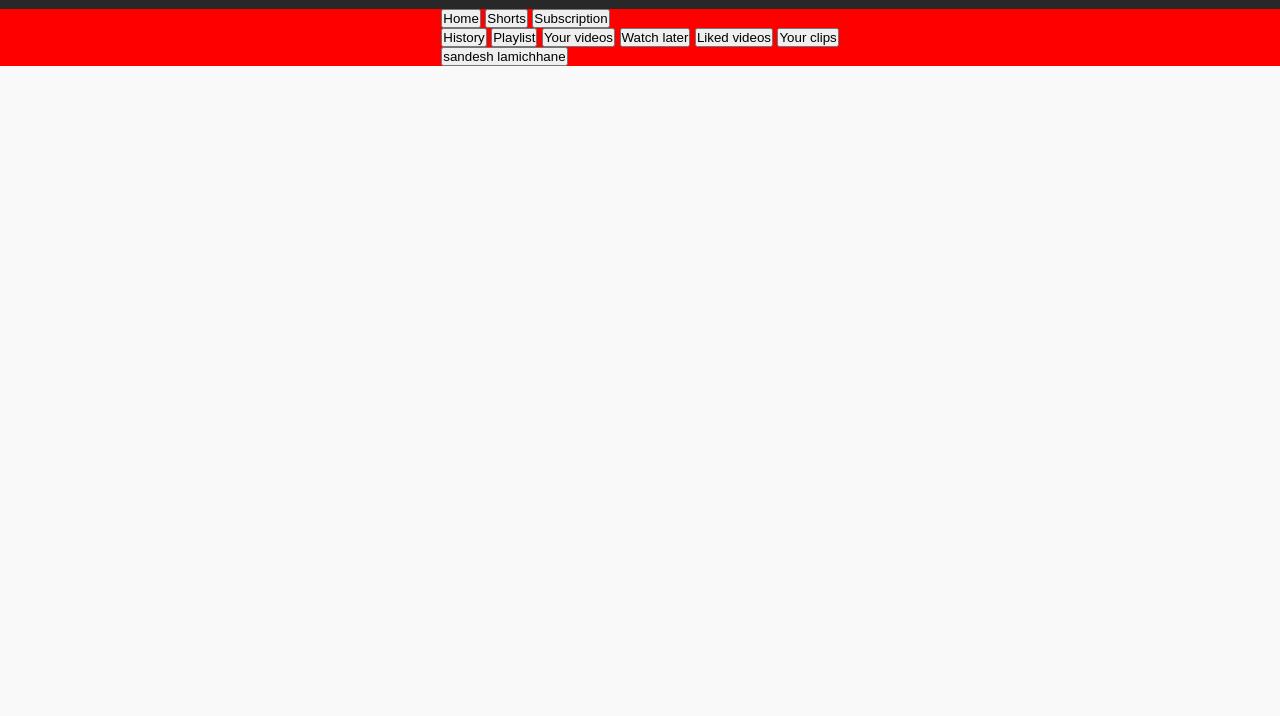
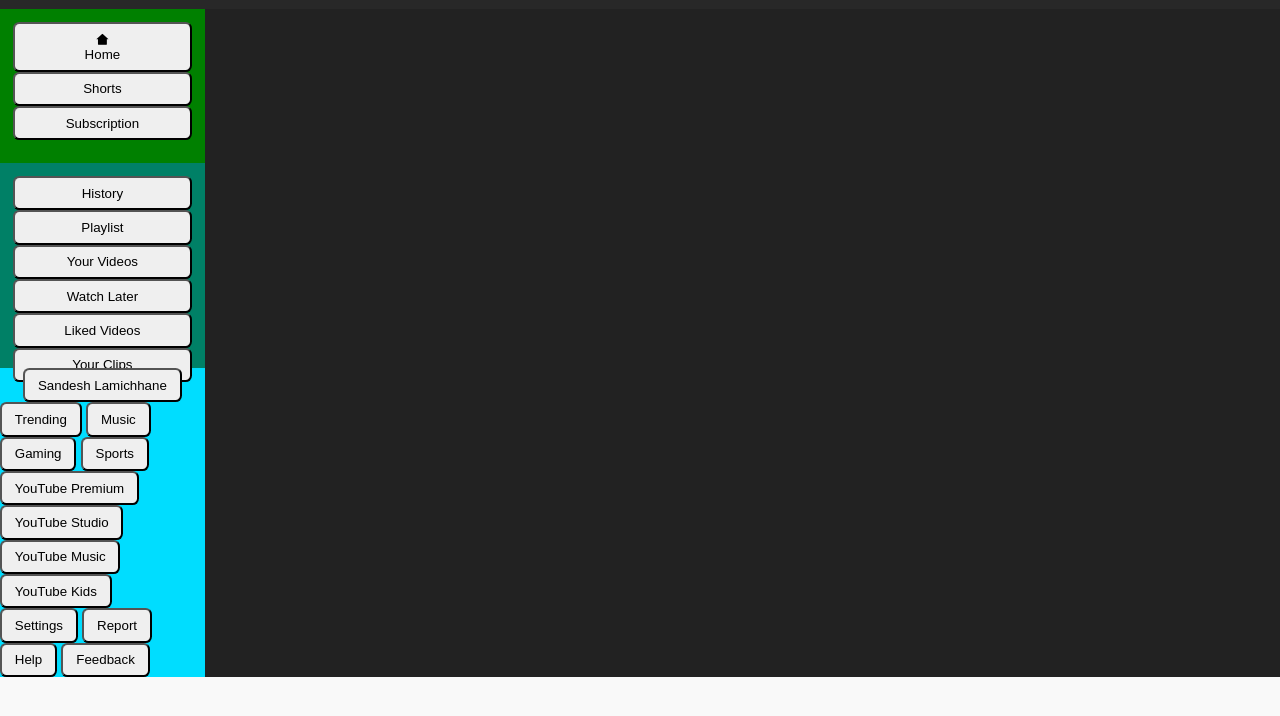
Before and after one commit to sandesh2060/TestRepo, a plain HTML site: page index.html in a window 1280 px wide. Shown: the part 52-768 px from the top of the page. Drawn offline with nearby package versions, Linux system fonts and the light colour scheme.

Commit message:
working on side nav

```diff
--- a/index.html
+++ b/index.html
@@ -3,62 +3,109 @@
   <head>
     <meta charset="UTF-8" />
     <meta name="viewport" content="width=device-width, initial-scale=1.0" />
-    <title>youtube clone</title>
+    <meta
+      name="description"
+      content="YouTube Clone - Watch, Share, and Discover Content"
+    />
+    <meta name="keywords" content="YouTube, clone, video, media, streaming" />
+    <meta name="author" content="Your Name" />
+    <title>YouTube Clone</title>
     <link rel="stylesheet" href="style.css" />
     <link
       href="https://cdn.jsdelivr.net/npm/remixicon@4.5.0/fonts/remixicon.css"
       rel="stylesheet"
     />
+    <!-- Favicon -->
+    <link rel="icon" href="favicon.ico" type="image/x-icon" />
   </head>
   <body>
     <div class="wrapper">
       <div class="nav-top">
         <div class="nav-top-left">
-          <i class="ri-menu-line"></i>
+          <i class="ri-menu-line" aria-label="Menu"></i>
           <div class="logo">
-            <i class="ri-youtube-fill"> </i>
+            <i class="ri-youtube-fill" aria-label="YouTube Logo"></i>
             <h6>YouTube</h6>
             <p>NP</p>
           </div>
         </div>
         <div class="nav-top-middle">
           <div class="search-box">
-            <input type="text" placeholder="Search" />
-            <i class="ri-search-line"></i>
+            <input type="text" placeholder="Search" aria-label="Search input" />
+            <i class="ri-search-line" aria-label="Search icon"></i>
           </div>
-          <i class="ri-mic-fill"></i>
+          <i class="ri-mic-fill" aria-label="Voice search"></i>
         </div>
         <div class="nav-top-right">
-          <div class="create-box">
+          <div class="create-box" aria-label="Create New Content">
             <i class="ri-add-fill"></i>
-            <p>create</p>
+            <p>Create</p>
           </div>
-          <i class="ri-notification-line"></i>
-          <i class="ri-account-circle-fill"></i>
+          <i class="ri-notification-line" aria-label="Notifications"></i>
+          <i class="ri-account-circle-fill" aria-label="User Account"></i>
         </div>
       </div>
+
       <div class="hero-div">
         <aside class="side-nav">
           <section class="home-section">
-            <button class="home">Home</button>
-            <button class="shorts">Shorts</button>
-            <button class="subscription">Subscription</button>
+            <button class="home" aria-label="Home">
+              <i class="ri-home-2-fill"></i>
+              <p>Home</p>
+            </button>
+            <button class="shorts" aria-label="Shorts"><p>Shorts</p></button>
+            <button class="subscription" aria-label="Subscription">
+              <p>Subscription</p>
+            </button>
           </section>
           <section class="you">
-            <button class="History">History</button>
-            <button class="Playlist">Playlist</button>
-            <button class="your-videos">Your videos</button>
-            <button class="watch-later">Watch later</button>
-            <button class="liked-videos">Liked videos</button>
-            <button class="Your-clip">Your clips</button>
+            <button class="history" aria-label="History">History</button>
+            <button class="playlist" aria-label="Playlist">Playlist</button>
+            <button class="your-videos" aria-label="Your Videos">
+              Your Videos
+            </button>
+            <button class="watch-later" aria-label="Watch Later">
+              Watch Later
+            </button>
+            <button class="liked-videos" aria-label="Liked Videos">
+              Liked Videos
+            </button>
+            <button class="your-clip" aria-label="Your Clips">
+              Your Clips
+            </button>
           </section>
           <section class="subscription">
-            <button class="profiles">
+            <button class="profiles" aria-label="Profile">
               <div class="profile"></div>
-              <p class="chhanel-name">sandesh lamichhane</p>
+              <p class="chhanel-name">Sandesh Lamichhane</p>
             </button>
           </section>
-          <section class="explore"></section>
+          <section class="explore">
+            <button class="trending" aria-label="Trending">Trending</button>
+            <button class="music" aria-label="Music">Music</button>
+            <button class="gaming" aria-label="Gaming">Gaming</button>
+            <button class="sports" aria-label="Sports">Sports</button>
+          </section>
+          <section class="more">
+            <button class="youtube-premium" aria-label="YouTube Premium">
+              YouTube Premium
+            </button>
+            <button class="youtube-studio" aria-label="YouTube Studio">
+              YouTube Studio
+            </button>
+            <button class="youtube-music" aria-label="YouTube Music">
+              YouTube Music
+            </button>
+            <button class="youtube-kids" aria-label="YouTube Kids">
+              YouTube Kids
+            </button>
+          </section>
+          <section class="settings">
+            <button class="setting" aria-label="Settings">Settings</button>
+            <button class="report" aria-label="Report">Report</button>
+            <button class="help" aria-label="Help">Help</button>
+            <button class="feed-back" aria-label="Feedback">Feedback</button>
+          </section>
         </aside>
       </div>
     </div>
--- a/style.css
+++ b/style.css
@@ -20,6 +20,7 @@
   --youtube-info-color: #00bfff; /* Info color for elements */
   --youtube-text-color: #f9f9f9;
 }
+
 * {
   margin: 0;
   padding: 0;
@@ -33,6 +34,7 @@ body {
 
 .wrapper {
   width: 100%;
+  background-color: var(--youtube-dark); /* Use YouTube dark color */
 }
 
 .nav-top {
@@ -42,6 +44,7 @@ body {
   align-items: center;
   background-color: var(--youtube-black);
 }
+
 .nav-top-left {
   height: 100%;
   width: 21vw;
@@ -51,17 +54,20 @@ body {
   gap: 1.4vw;
   padding: 0 1vw;
 }
+
 .nav-top-left > i {
   font-size: 1.6vw;
   display: flex;
   align-items: center;
   color: var(--youtube-text-color);
 }
+
 .logo {
   display: flex;
   align-items: center;
   gap: 0.1vw;
 }
+
 .logo > i {
   font-size: 2.3vw;
   display: flex;
@@ -69,6 +75,7 @@ body {
   color: var(--youtube-red);
   overflow: hidden;
 }
+
 .logo > h6 {
   font-size: 1.4vw;
   font-weight: 400;
@@ -77,6 +84,7 @@ body {
   color: var(--youtube-text-color);
   letter-spacing: -0.1vw;
 }
+
 .logo > p {
   font-size: 0.2vw;
   display: flex;
@@ -84,6 +92,7 @@ body {
   margin-top: -1vw;
   color: var(--youtube-gray);
 }
+
 .nav-top-middle {
   height: 100%;
   width: 60vw;
@@ -93,6 +102,7 @@ body {
   justify-content: center;
   gap: 0.8vw;
 }
+
 .nav-top-middle > .search-box {
   height: 2.8vw;
   width: 40vw;
@@ -102,6 +112,7 @@ body {
   align-items: center;
   border: 1px solid var(--youtube-gray);
 }
+
 .nav-top-middle > .search-box > input {
   height: 100%;
   width: 90%;
@@ -112,6 +123,7 @@ body {
   font-size: 1vw;
   background-color: black;
 }
+
 .nav-top-middle > .search-box > i {
   height: 100%;
   width: 10%;
@@ -123,6 +135,7 @@ body {
   cursor: pointer;
   border-left: 1px solid var(--youtube-gray);
 }
+
 .nav-top-middle > i {
   padding: 0.6vw 0.6vw;
   display: flex;
@@ -134,6 +147,7 @@ body {
   background-color: var(--youtube-gray-dark);
   border-radius: 50%;
 }
+
 .nav-top-right {
   height: 100%;
   width: 19vw;
@@ -143,11 +157,13 @@ body {
   align-items: center;
   padding: 1vw;
 }
+
 .nav-top-right > i {
   font-size: 1.8vw;
   color: var(--youtube-white);
   cursor: pointer;
 }
+
 .nav-top-right .create-box {
   height: 2.6vw;
   width: 7vw;
@@ -158,19 +174,22 @@ body {
   cursor: pointer;
   border-radius: 3vw;
 }
+
 .nav-top-right .create-box > i {
   font-size: 1.9vw;
   color: var(--youtube-white);
   font-weight: 100;
 }
+
 .nav-top-right .create-box > p {
   font-size: 1vw;
   font-weight: 600;
   color: var(--youtube-white);
   text-transform: capitalize;
 }
+
 .hero-div {
-  width: 100%;
+  width: 16%;
   height: auto;
   background-color: red;
   display: flex;
@@ -179,3 +198,32 @@ body {
   flex-direction: column;
   gap: 1.5vw;
 }
+.side-nav {
+  width: 100%;
+  height: auto;
+  background-color: rgb(0, 221, 255);
+  display: flex;
+  align-items: center;
+  justify-content: center;
+  flex-direction: column;
+}
+.home-section {
+  display: flex;
+  flex-direction: column;
+  width: 100%;
+  height: 12vw;
+  background-color: green;
+  padding: 1vw 1vw;
+}
+.side-nav > section > button {
+  padding: 0.6vw 1vw;
+  border-radius: 0.5vw;
+}
+.you {
+  display: flex;
+  flex-direction: column;
+  width: 100%;
+  height: 16vw;
+  background-color: rgb(0, 128, 102);
+  padding: 1vw 1vw;
+}
```
